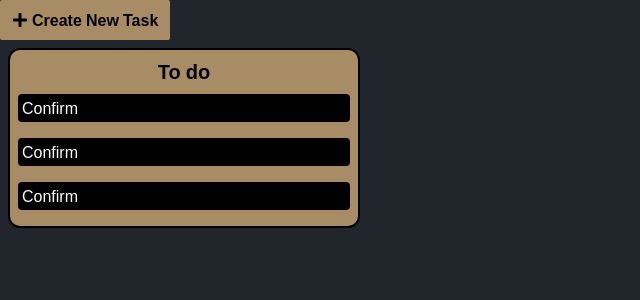
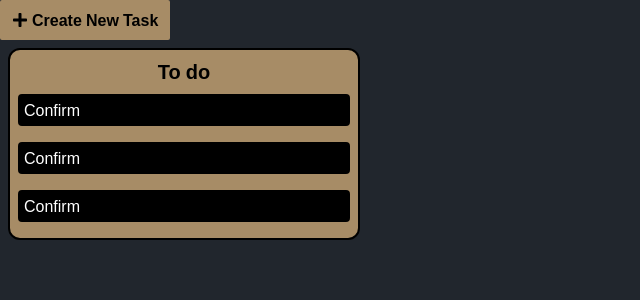
Before and after one commit to EvanZig/Task-Management-System, a React (Create React App) app in the folder client/: page / in a window 1280 px wide. Shown: the top 300 px of the page, without its empty margins (0-640 px from the left). Built offline with nearby package versions, Linux system fonts and the light colour scheme.

Commit message:
added border on tasks and task hover

```diff
--- a/client/src/Components/Tasks/Task/Task.js
+++ b/client/src/Components/Tasks/Task/Task.js
@@ -11,7 +11,7 @@ export default function Task(props) {
   const removeMenu = () => {
     menuTimeoutRef.current = setTimeout(() => {
       setIsHovered(false)
-    }, 110)
+    }, 90)
   }
 
   const handleMenuMouseEnter = () => {
@@ -48,7 +48,7 @@ export default function Task(props) {
         </div>
       </div>
       <div
-        className="text-white rounded px-1 bg-black mb-4"
+        className="text-white rounded px-1 bg-black mb-4 border-2 border-black hover:border-blue-400"
         draggable
         style={{ backdropFilter: 'blur(10px)' }}
       >
```
